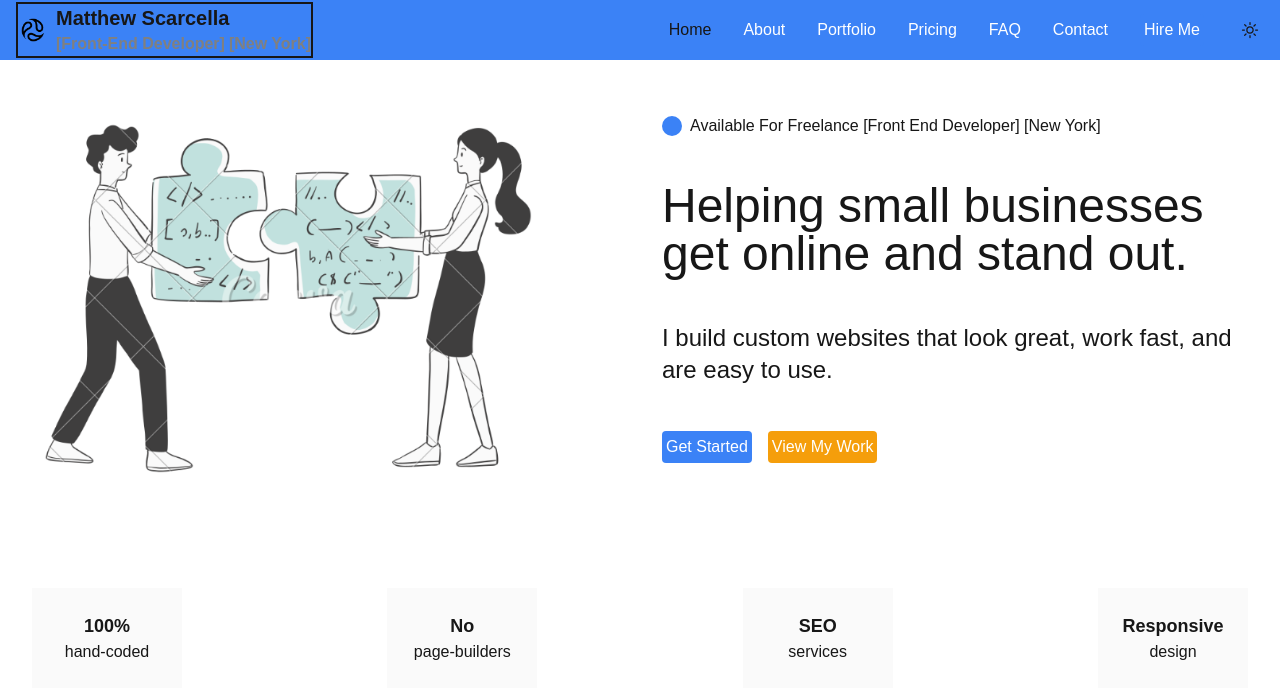
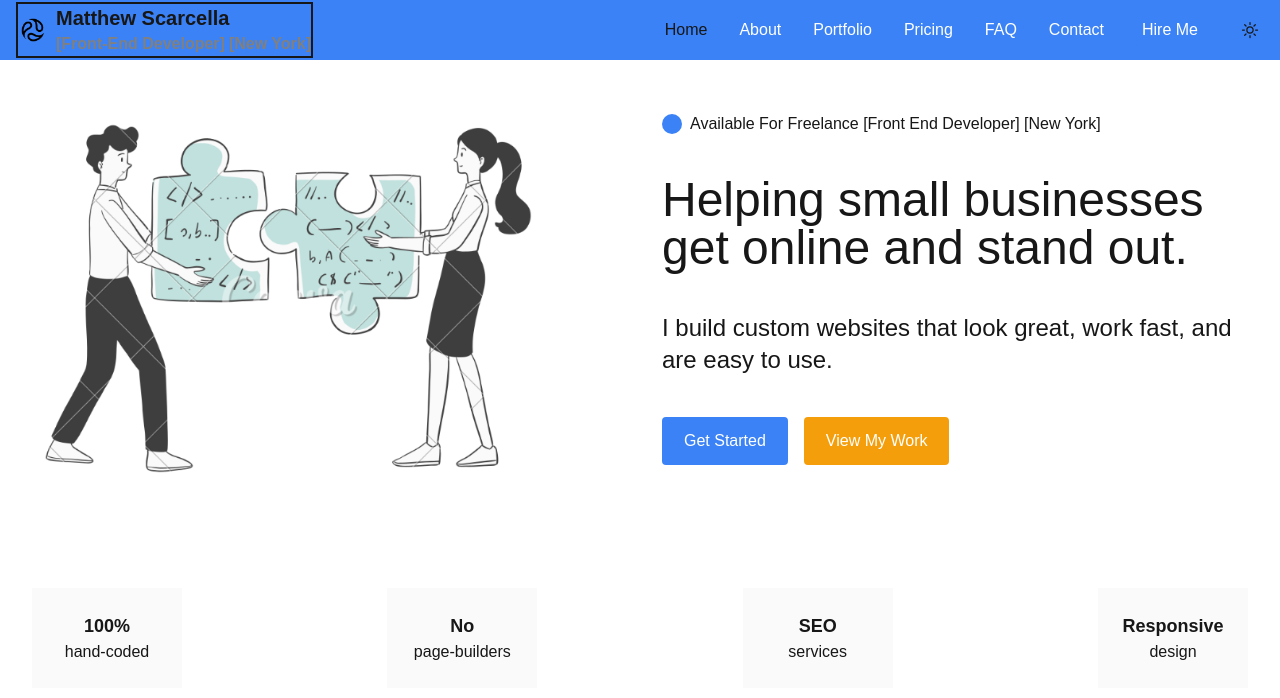
Before and after one commit to mscarcella452/portfolio-nextjs-v1, a Next.js app: page / in a window 1280 px wide. Shown: the top 698 px of the page. Built offline with nearby package versions, Linux system fonts and the light colour scheme.

Commit message:
refactor: update Button and ButtonLink components and tests with additional style variants and sizes

```diff
--- a/components/Button.tsx
+++ b/components/Button.tsx
@@ -3,7 +3,8 @@ import clsx from "clsx";
 import styles from "@styles/components/button.module.css";
 
 type ButtonProps = {
-  variant?: "primary" | "secondary";
+  variant?: "primary" | "primary-outline" | "secondary" | "secondary-outline";
+  size?: "xs" | "sm" | "md" | "lg" | "xl";
   type?: "button" | "submit" | "reset"; // For <button>
   className?: string; // Custom class names
   children: string; // Content inside the button
@@ -13,6 +14,7 @@ type ButtonProps = {
 
 function Button({
   variant,
+  size,
   type = "button",
   onClick,
   className,
@@ -21,14 +23,7 @@ function Button({
 }: ButtonProps) {
   return (
     <button
-      className={clsx(
-        "btn",
-        {
-          "primary-btn": variant === "primary",
-          "secondary-btn": variant === "secondary",
-        },
-        className
-      )}
+      className={clsx("btn", `${variant}-btn`, `btn-${size}`, className)}
       onClick={onClick}
       type={type}
       {...rest}
--- a/components/ButtonLink.tsx
+++ b/components/ButtonLink.tsx
@@ -5,7 +5,8 @@ import styles from "@styles/components/button.module.css";
 import "@styles/components/button.css";
 
 type ButtonLinkProps = {
-  variant?: "primary" | "secondary";
+  variant?: "primary" | "primary-outline" | "secondary" | "secondary-outline";
+  size?: "xs" | "sm" | "md" | "lg" | "xl";
   href: string;
   className?: string;
   children: string;
@@ -14,6 +15,7 @@ type ButtonLinkProps = {
 
 const ButtonLink = ({
   variant,
+  size,
   href,
   className,
   children,
@@ -21,14 +23,7 @@ const ButtonLink = ({
 }: ButtonLinkProps) => {
   return (
     <Link
-      className={clsx(
-        "btn",
-        {
-          "primary-btn": variant === "primary",
-          "secondary-btn": variant === "secondary",
-        },
-        className
-      )}
+      className={clsx("btn", `${variant}-btn`, `btn-${size}`, className)}
       href={href}
       {...rest}
     >
--- a/features/HeroSection.jsx
+++ b/features/HeroSection.jsx
@@ -59,10 +59,10 @@ const HeroCTA = () => {
         I build custom websites that look great, work fast, and are easy to use.
       </h4>
       <div className='flex gap-4'>
-        <ButtonLink variant='primary' href='/'>
+        <ButtonLink variant='primary' size='lg' href='/'>
           Get Started
         </ButtonLink>
-        <ButtonLink variant='secondary' href='/'>
+        <ButtonLink variant='secondary' size='lg' href='/'>
           View My Work
         </ButtonLink>
       </div>
--- a/styles/components/button.css
+++ b/styles/components/button.css
@@ -3,11 +3,33 @@
 @tailwind utilities;
 
 .btn {
-  @apply p-1 rounded transition-colors duration-300;
+  @apply p-1 rounded flex items-center justify-center transition-colors duration-300;
 }
 .primary-btn {
-  @apply text-white bg-primary hover:bg-primary-dark;
+  @apply text-white bg-primary border-solid border-2 border-primary  hover:bg-primary-dark hover:border-primary-dark;
+}
+.primary-outline-btn {
+  @apply text-primary bg-transparent border-solid border-2 border-primary hover:bg-primary-dark hover:text-white hover:border-primary-dark;
 }
 .secondary-btn {
-  @apply text-white bg-secondary hover:bg-secondary-dark;
+  @apply text-white bg-secondary border-solid border-2 border-secondary  hover:bg-secondary-dark hover:border-secondary-dark;
 }
+.secondary-outline-btn {
+  @apply text-secondary bg-transparent border-solid border-2 border-secondary hover:bg-secondary-dark hover:text-white hover:border-secondary-dark;
+}
+
+.btn-xs {
+  @apply px-2 py-1 text-xs;
+}
+.btn-sm {
+  @apply px-2 py-1 text-sm;
+}
+.btn-md {
+  @apply px-4 py-2 text-sm;
+}
+.btn-lg {
+  @apply px-5 py-2.5 text-base;
+}
+.btn-xl {
+  @apply px-6 py-3 text-base;
+}
```
Also changed, not shown: 2 other files (tests, documents, lock files or other folders).
